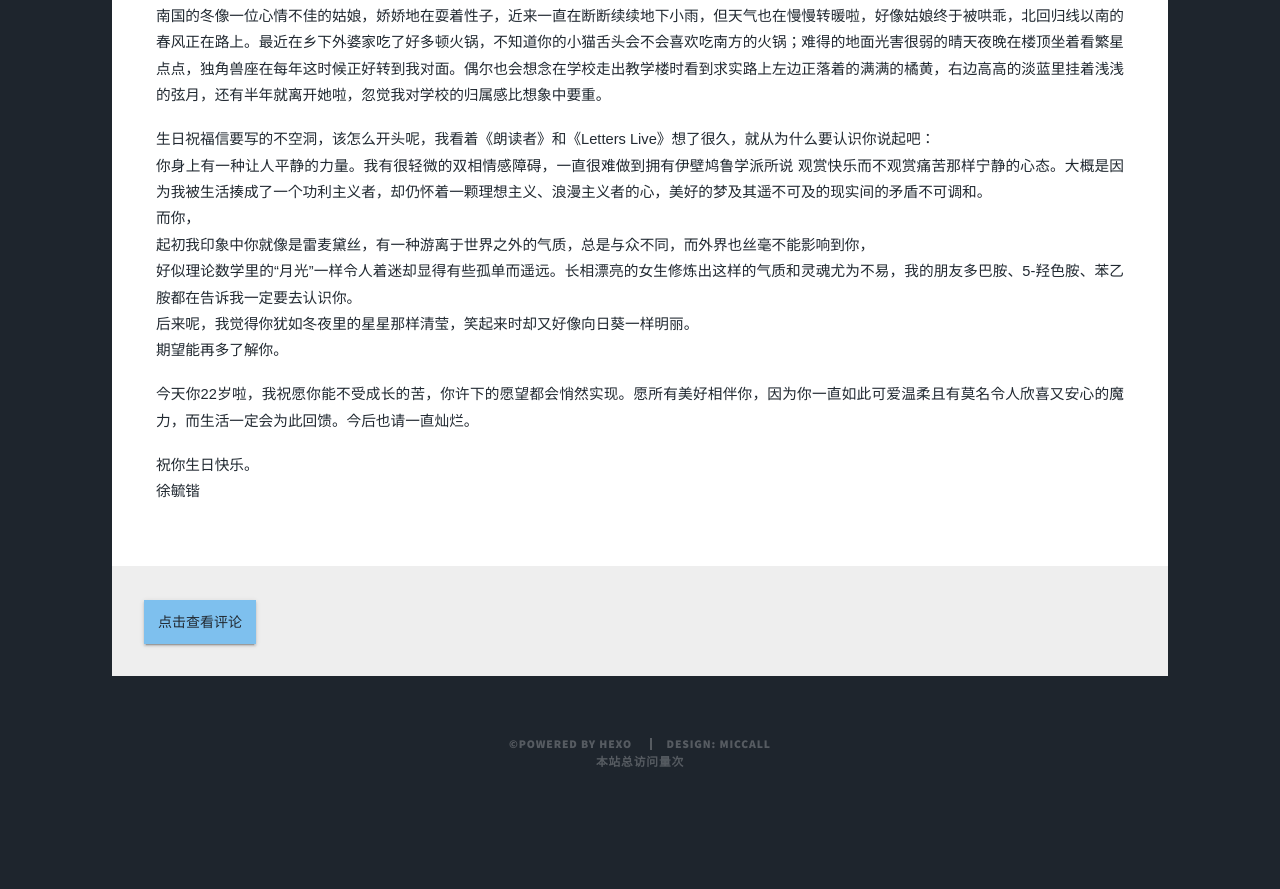
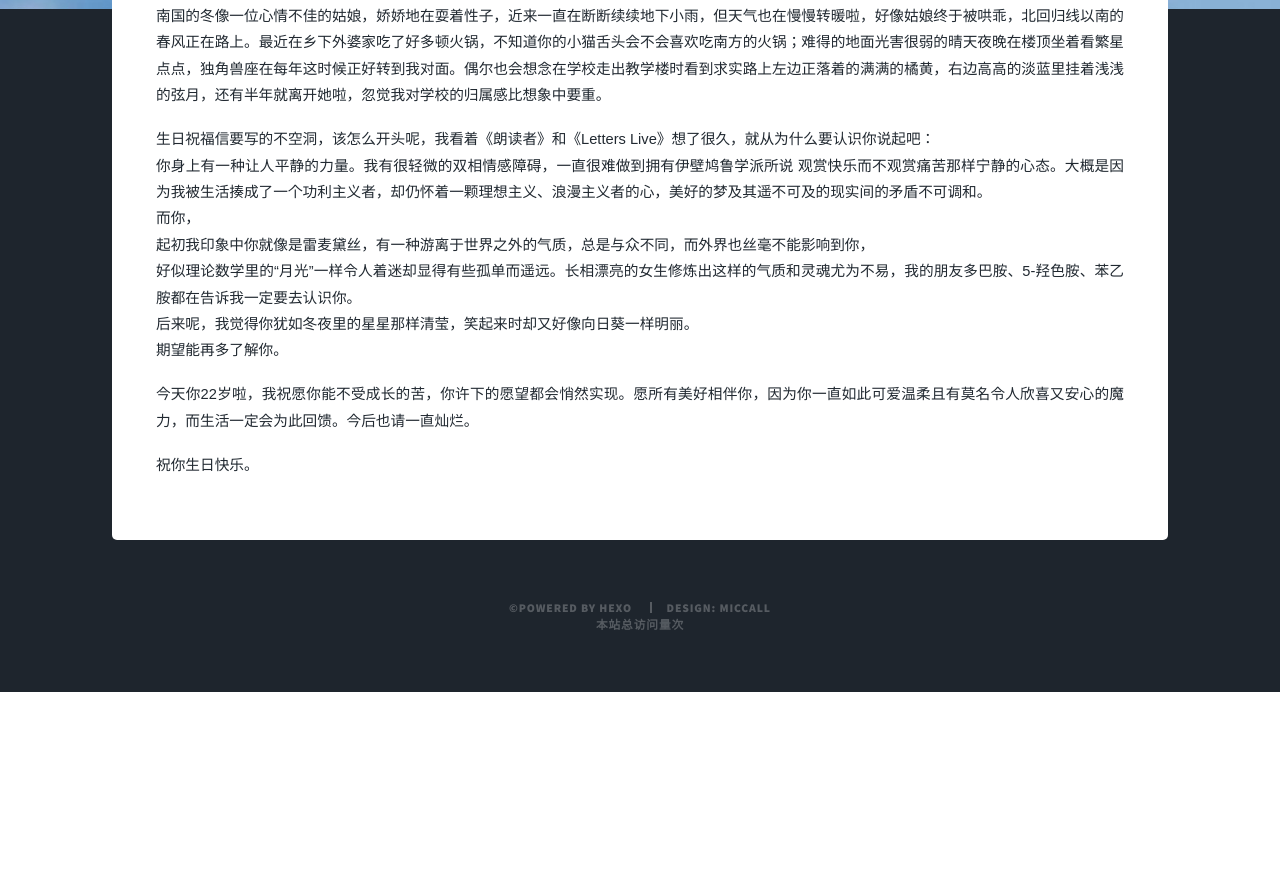
Before and after one commit to HappyBirthdayToZQH/HappyBirthdayToZQH.github.io, a plain HTML site: page 2021/02/10/0210/index.html in a window 1280 px wide. Shown: the part 791-1680 px from the top of the page. After the commit the page ends 1483 px from the top, so only its background shows below. Drawn offline with nearby package versions, Linux system fonts and the light colour scheme; some packages are replaced by stand-ins of ours; a script that the page names is missing.

Commit message:
Site updated: 2021-02-13 22:43:50

```diff
--- a/2021/02/10/0210/index.html
+++ b/2021/02/10/0210/index.html
@@ -153,93 +153,11 @@
 <p>南国的冬像一位心情不佳的姑娘，娇娇地在耍着性子，近来一直在断断续续地下小雨，但天气也在慢慢转暖啦，好像姑娘终于被哄乖，北回归线以南的春风正在路上。最近在乡下外婆家吃了好多顿火锅，不知道你的小猫舌头会不会喜欢吃南方的火锅；难得的地面光害很弱的晴天夜晚在楼顶坐着看繁星点点，独角兽座在每年这时候正好转到我对面。偶尔也会想念在学校走出教学楼时看到求实路上左边正落着的满满的橘黄，右边高高的淡蓝里挂着浅浅的弦月，还有半年就离开她啦，忽觉我对学校的归属感比想象中要重。</p>
 <p>生日祝福信要写的不空洞，该怎么开头呢，我看着《朗读者》和《Letters Live》想了很久，就从为什么要认识你说起吧：<br>你身上有一种让人平静的力量。我有很轻微的双相情感障碍，一直很难做到拥有伊壁鸠鲁学派所说 观赏快乐而不观赏痛苦那样宁静的心态。大概是因为我被生活揍成了一个功利主义者，却仍怀着一颗理想主义、浪漫主义者的心，美好的梦及其遥不可及的现实间的矛盾不可调和。<br>而你，<br>起初我印象中你就像是雷麦黛丝，有一种游离于世界之外的气质，总是与众不同，而外界也丝毫不能影响到你，<br>好似理论数学里的“月光”一样令人着迷却显得有些孤单而遥远。长相漂亮的女生修炼出这样的气质和灵魂尤为不易，我的朋友多巴胺、5-羟色胺、苯乙胺都在告诉我一定要去认识你。<br>后来呢，我觉得你犹如冬夜里的星星那样清莹，笑起来时却又好像向日葵一样明丽。<br>期望能再多了解你。</p>
 <p>今天你22岁啦，我祝愿你能不受成长的苦，你许下的愿望都会悄然实现。愿所有美好相伴你，因为你一直如此可爱温柔且有莫名令人欣喜又安心的魔力，而生活一定会为此回馈。今后也请一直灿烂。</p>
-<p>祝你生日快乐。<br>                                                                                                         徐毓锴</p>
+<p>祝你生日快乐。</p>
 
             </div>
 
             <!-- Post Comments -->
-
-    <!-- 使用 DISQUS_CLICK -->
-<div id="disqus-comment">
-    <div id="disqus_thread"></div>
-
-<!-- add animation -->
-<style>
-	.disqus_click_btn {
-            line-height: 30px;
-            margin: 0;
-            min-width: 50px;
-            padding: 0 14px;
-            display: inline-block;
-            font-family: "Roboto", "Helvetica", "Arial", sans-serif;
-            font-size: 14px;
-            font-weight: 400;
-            text-transform: uppercase;
-            letter-spacing: 0;
-            overflow: hidden;
-            will-change: box-shadow;
-            transition: box-shadow .2s cubic-bezier(.4, 0, 1, 1), background-color .2s cubic-bezier(.4, 0, .2, 1), color .2s cubic-bezier(.4, 0, .2, 1);
-            outline: 0;
-            cursor: pointer;
-            text-decoration: none;
-            text-align: center;
-            vertical-align: middle;
-            border: 0;
-            background: rgba(158, 158, 158, .2);
-            box-shadow: 0 2px 2px 0 rgba(0, 0, 0, .14), 0 3px 1px -2px rgba(0, 0, 0, .2), 0 1px 5px 0 rgba(0, 0, 0, .12);
-            color: #fff;
-            background-color: #7EC0EE;
-            text-shadow: 0
-        }
-</style>
-
-<div class="btn_click_load" id="disqus_bt">
-    <button class="disqus_click_btn">点击查看评论</button>
-</div>
-
-<!--
-<script type="text/javascript">
-$('.btn_click_load').click(function() {
-    /* * * CONFIGURATION VARIABLES: EDIT BEFORE PASTING INTO YOUR WEBPAGE * * */
-    var disqus_shortname = 'http-miccall-tech'; // required: replace example with your forum shortname
-
-    /* * * DON'T EDIT BELOW THIS LINE * * */
-    (function() {
-      var dsq = document.createElement('script'); dsq.type = 'text/javascript'; dsq.async = true;
-      dsq.src = '//' + disqus_shortname + '.disqus.com/embed.js';
-      (document.getElementsByTagName('head')[0] || document.getElementsByTagName('body')[0]).appendChild(dsq);
-    })();
-
-    document.getElementById('disqus_bt').style.display = "none";
-});
-</script>
--->
-<script type="text/javascript">
-    var disqus_config = function () {
-        this.page.url = 'https://happybirthdaytozqh.github.io/2021/02/10/0210/';  // Replace PAGE_URL with your page's canonical URL variable
-        this.page.identifier = 'https://happybirthdaytozqh.github.io/2021/02/10/0210/'; // Replace PAGE_IDENTIFIER with your page's unique identifier variable
-    };
-</script>
-
-<script type="text/javascript">
-    $('.btn_click_load').click(function() {  //click to load comments
-        (function() { // DON'T EDIT BELOW THIS LINE
-            var d = document;
-            var s = d.createElement('script');
-            s.src = '//http-miccall-tech.disqus.com/embed.js';
-            s.setAttribute('data-timestamp', + new Date());
-            (d.head || d.body).appendChild(s);
-        })();
-        $('.btn_click_load').css('display','none');
-    });
-</script>
-</div>
-<style>
-    #disqus-comment{
-        background-color: #eee;
-        padding: 2pc;
-    }
-</style>
 
 
         </div>
@@ -254,19 +172,11 @@ $('.btn_click_load').click(function() {
 
         </div>
     </div>
-    <nav class="header-music">
-    <iframe frameborder="no" border="0" marginwidth="0" marginheight="0" width=298 height=52 src="//music.163.com/song?id=1335076029&userid=510811968></iframe>
     </nav>
 </body>
 
 
 
 
- <body>
- 	<!-- 插入音乐 -->
-    <link rel="stylesheet" href="/dist/APlayer.min.css">
-    <div id="aplayer" ></div>
-    <script type="text/javascript" src="/dist/APlayer.min.js"></script>
-    <script type="text/javascript" src="/dist/music.js"></script>
-</body>
+
 </html>
--- a/archives/2021/02/index.html
+++ b/archives/2021/02/index.html
@@ -208,11 +208,5 @@
 </body>
 
 
- <body>
- 	<!-- 插入音乐 -->
-    <link rel="stylesheet" href="/dist/APlayer.min.css">
-    <div id="aplayer" ></div>
-    <script type="text/javascript" src="/dist/APlayer.min.js"></script>
-    <script type="text/javascript" src="/dist/music.js"></script>
-</body>
+
 </html>
--- a/js/main.js
+++ b/js/main.js
@@ -247,7 +247,6 @@
 							},
 							leave: function() {
 								$intro.removeClass('hidden');
-			.header-music {margin-top: 80px; }
 							}
 						});
 
```
Also changed, not shown: archives/2021/index.html (+1 -7 lines), archives/index.html (+1 -7 lines), dist/music.js (deleted, +0 -15 lines), index.html (+1 -7 lines), img/bg.gif (deleted).
